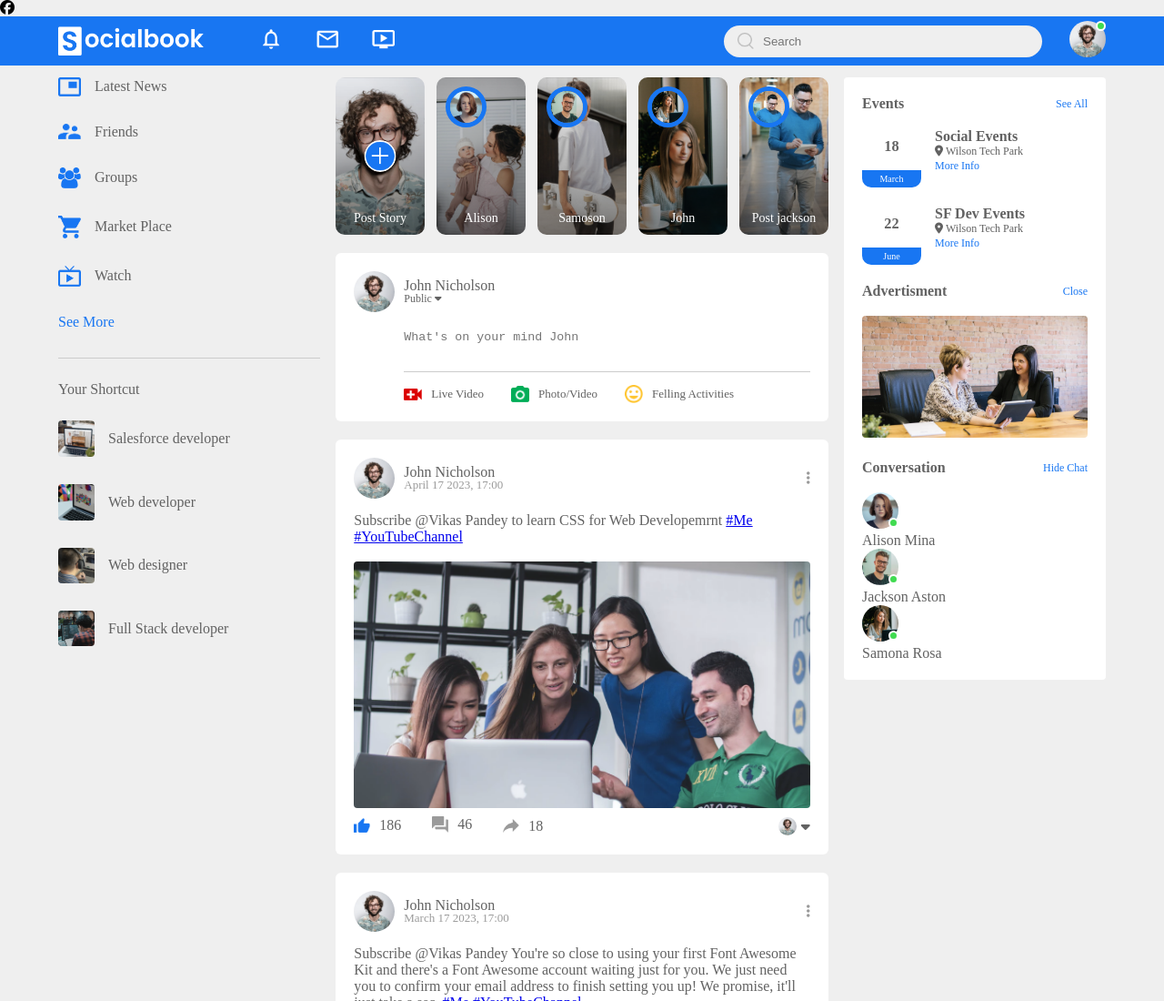
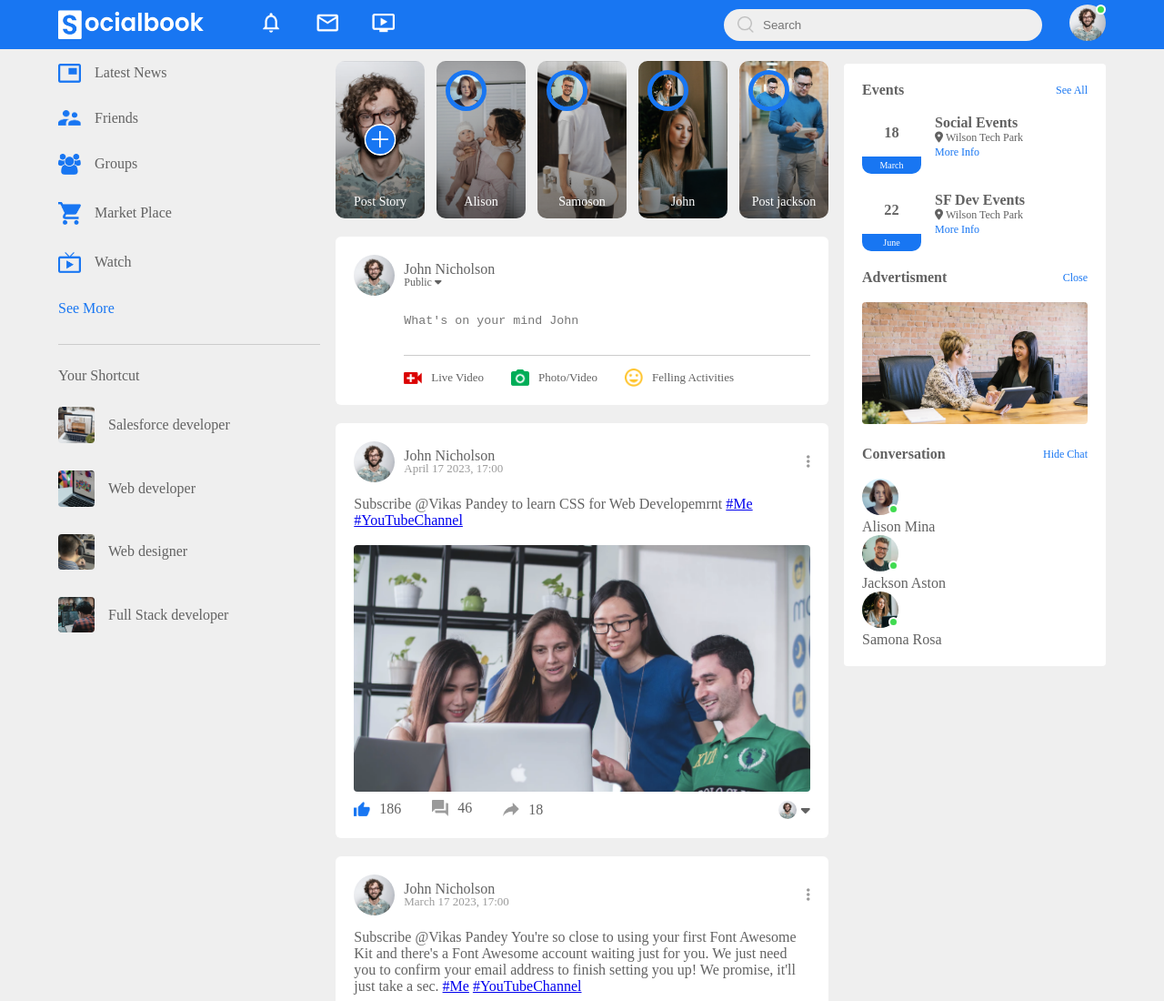
Before and after one commit to Vikaspandey7/Facebook-Clone, a plain HTML site: page index.html in a window 1280 px wide. Shown: the top 1100 px of the page at 91% size. Drawn offline with Linux system fonts and the light colour scheme.

Commit message:
first commit

```diff
--- a/index.html
+++ b/index.html
@@ -7,7 +7,6 @@
     <meta name="viewport" content="width=device-width, initial-scale=1.0">
     <title>Facebook</title>
     <link rel="shortcut icon" href="/favicon.ico" type="image/x-icon">
-    <i class="fa-brands fa-facebook"></i>
     <link rel="stylesheet" href="style.css">
     <script src="https://kit.fontawesome.com/87ee4c319b.js" crossorigin="anonymous"></script>
 </head>
```
Also changed, not shown: Resource.txt (added).
